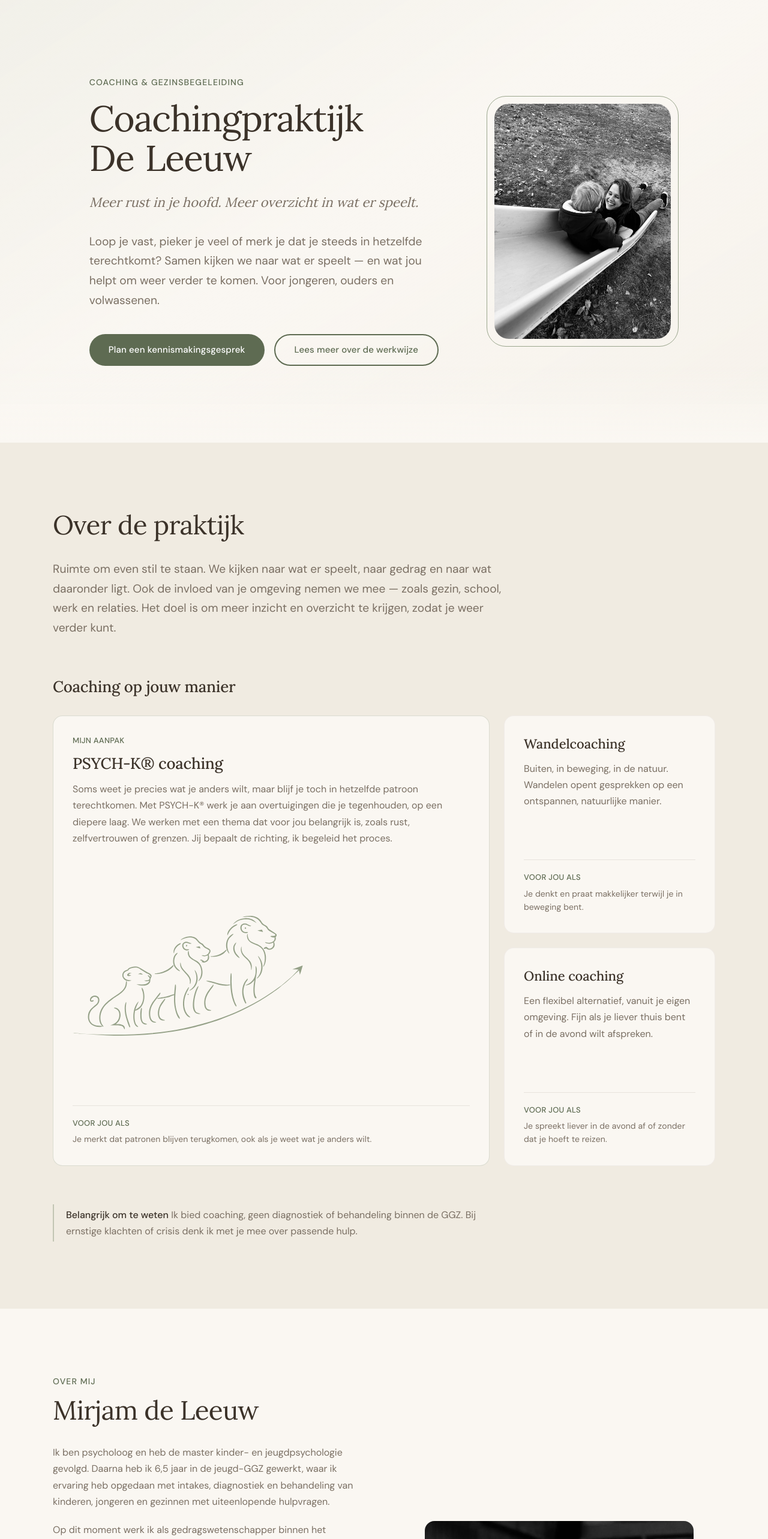
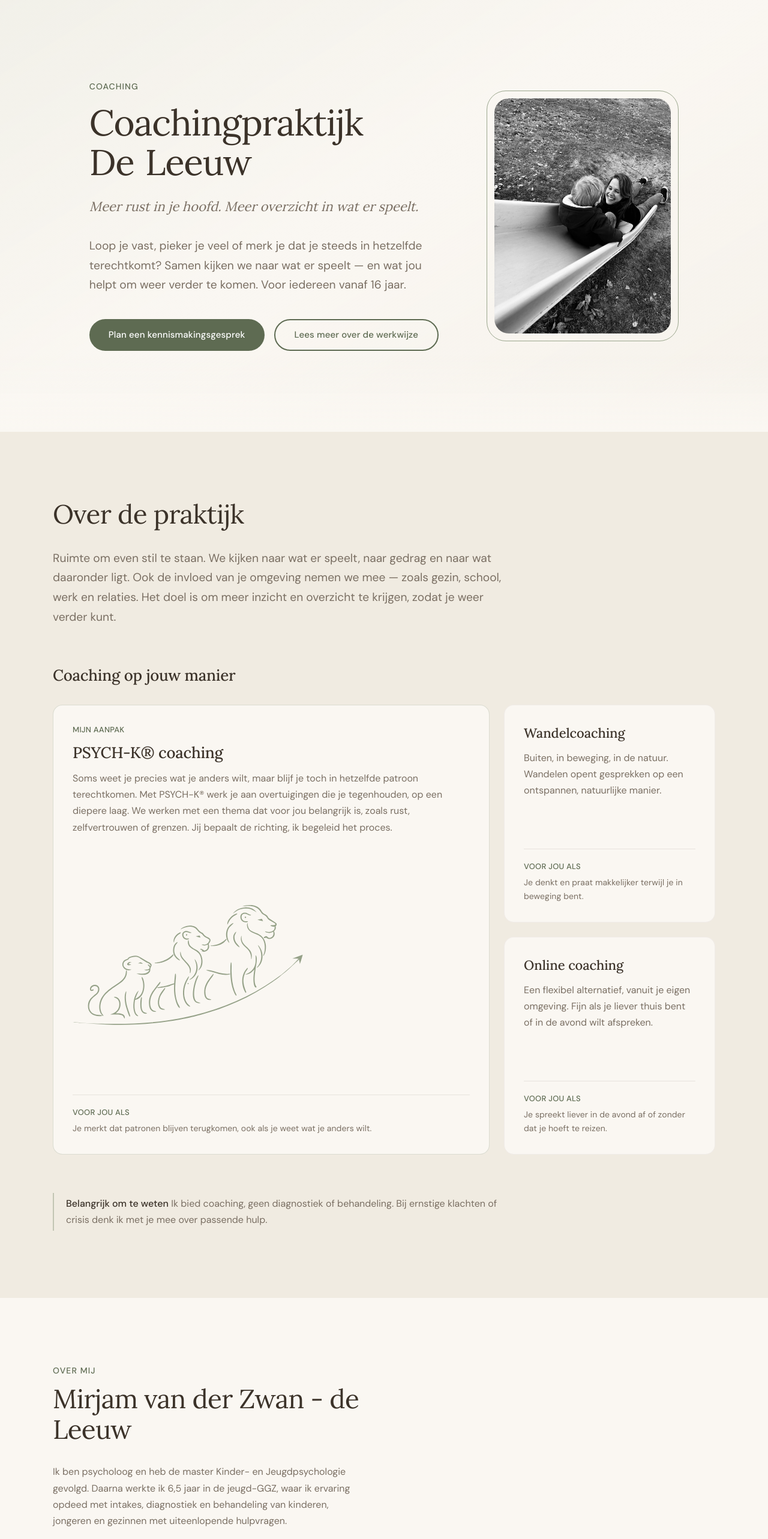
Before and after one commit to joostvdzwan/mirjam-de-leeuw, a Next.js app: page / in a window 1280 px wide. Shown: the part 80-2646 px from the top of the page at 60% size. Built offline with nearby package versions, Linux system fonts and the light colour scheme.

Commit message:
textual improvements

```diff
--- a/src/app/layout.tsx
+++ b/src/app/layout.tsx
@@ -32,7 +32,6 @@ export const metadata: Metadata = {
     "coaching jongeren",
     "systeemgerichte coaching",
     "online coaching",
-    "gezinsbegeleiding",
     "overprikkeling",
     "burn-out coaching",
   ],
@@ -120,7 +119,6 @@ export default function RootLayout({
     serviceType: [
       "Wandelcoaching",
       "Online coaching",
-      "Gezinsbegeleiding",
     ],
     priceRange: "€110 - €125",
   };
--- a/src/app/manifest.ts
+++ b/src/app/manifest.ts
@@ -4,7 +4,7 @@ export default function manifest(): MetadataRoute.Manifest {
   return {
     name: "Coachingpraktijk De Leeuw",
     short_name: "De Leeuw",
-    description: "Coaching & gezinsbegeleiding in Leiden",
+    description: "Coaching in Leiden",
     start_url: "/",
     display: "standalone",
     background_color: "#FAF7F2",
--- a/src/app/opengraph-image.tsx
+++ b/src/app/opengraph-image.tsx
@@ -74,7 +74,7 @@ export default async function OpenGraphImage() {
               color: "#3B3229",
             }}
           >
-            Coaching & Gezinsbegeleiding in Leiden
+            Coaching in Leiden
           </div>
           <div
             style={{
@@ -84,8 +84,8 @@ export default async function OpenGraphImage() {
               fontFamily: "Lora",
             }}
           >
-            Wandelcoaching, online coaching en systeemgerichte
-            gezinsbegeleiding voor jongeren, ouders en volwassenen.
+            Wandelcoaching, online coaching en PSYCH-K® coaching
+            voor iedereen vanaf 16 jaar.
           </div>
         </div>
 
--- a/src/components/Availability.tsx
+++ b/src/components/Availability.tsx
@@ -24,7 +24,7 @@ export default function Availability() {
           <div className="space-y-4">
             {availability.slots.map((slot) => (
               <div
-                key={`${slot.day}-${slot.format}`}
+                key={slot.day}
                 className="flex flex-wrap items-center justify-between gap-3 rounded-xl border border-brown/5 bg-cream px-6 py-5"
               >
                 <div>
@@ -35,20 +35,14 @@ export default function Availability() {
                     {slot.time}
                   </p>
                 </div>
-                <div className="flex items-center gap-x-2 max-sm:flex-col max-sm:items-start max-sm:gap-y-2">
-                  {slot.extra && (
-                    <span className="label-sm label-sm-medium rounded-full bg-sage/10 px-4 py-1.5 text-sage-dark">
-                      {slot.extra}
-                    </span>
-                  )}
-                  <span className="label-sm label-sm-medium rounded-full bg-sage/10 px-4 py-1.5 text-sage-dark">
-                    {slot.format}
-                  </span>
-
-                </div>
               </div>
             ))}
           </div>
+          {availability.note && (
+            <p className="body-sm body-sm-regular mt-4 text-brown-muted">
+              {availability.note}
+            </p>
+          )}
         </div>
       </MotionFadeIn>
     </SectionWrapper>
--- a/src/content/nl.json
+++ b/src/content/nl.json
@@ -1,6 +1,6 @@
 {
-  "siteTitle": "Coachingpraktijk De Leeuw — Coaching & Gezinsbegeleiding in Leiden",
-  "siteDescription": "Wandelcoaching en online coaching in Leiden. Praktische begeleiding voor jongeren, ouders en volwassenen. Kosteloos kennismakingsgesprek.",
+  "siteTitle": "Coachingpraktijk De Leeuw — Coaching in Leiden",
+  "siteDescription": "Wandelcoaching en online coaching in Leiden. Praktische begeleiding voor iedereen vanaf 16 jaar. Kosteloos kennismakingsgesprek.",
   "nav": {
     "links": [
       { "label": "Over de praktijk", "href": "#over-de-praktijk" },
@@ -14,9 +14,9 @@
   },
   "hero": {
     "title": ["Coachingpraktijk", "De Leeuw"],
-    "subtitle": "Coaching & Gezinsbegeleiding",
+    "subtitle": "Coaching",
     "tagline": "Meer rust in je hoofd. Meer overzicht in wat er speelt.",
-    "intro": "Loop je vast, pieker je veel of merk je dat je steeds in hetzelfde terechtkomt? Samen kijken we naar wat er speelt — en wat jou helpt om weer verder te komen. Voor jongeren, ouders en volwassenen.",
+    "intro": "Loop je vast, pieker je veel of merk je dat je steeds in hetzelfde terechtkomt? Samen kijken we naar wat er speelt — en wat jou helpt om weer verder te komen. Voor iedereen vanaf 16 jaar.",
     "ctaPrimary": "Plan een kennismakingsgesprek",
     "ctaSecondary": "Lees meer over de werkwijze",
     "imageAlt": "Wandelpad door de natuur — rustgevend groen landschap"
@@ -52,25 +52,28 @@
     },
     "disclaimer": {
       "heading": "Belangrijk om te weten",
-      "text": "Ik bied coaching, geen diagnostiek of behandeling binnen de GGZ. Bij ernstige klachten of crisis denk ik met je mee over passende hulp."
+      "text": "Ik bied coaching, geen diagnostiek of behandeling. Bij ernstige klachten of crisis denk ik met je mee over passende hulp."
     }
   },
   "aboutMe": {
     "sectionLabel": "Over mij",
-    "heading": "Mirjam de Leeuw",
+    "heading": "Mirjam van der Zwan - de Leeuw",
     "paragraphs": [
-      "Ik ben psycholoog en heb de master kinder- en jeugdpsychologie gevolgd. Daarna heb ik 6,5 jaar in de jeugd-GGZ gewerkt, waar ik ervaring heb opgedaan met intakes, diagnostiek en behandeling van kinderen, jongeren en gezinnen met uiteenlopende hulpvragen.",
-      "Op dit moment werk ik als gedragswetenschapper binnen het Jeugdteam. Daar denk ik inhoudelijk mee met mijn team over casuïstiek, ben ik betrokken bij (basis)diagnostiek en behandeling en draag ik bij aan de ontwikkeling van beleid en methodiek. In de afgelopen jaren heb ik veel ervaring opgebouwd in het werken met complexe hulpvragen en verschillende systemen rondom gezinnen.",
-      "Tegelijkertijd merkte ik — zowel in de GGZ als in mijn huidige werk — dat het zorgsysteem vaak is ingericht op classificaties en lange trajecten. De werkdruk is hoog en wachtlijsten lopen op, terwijl veel mensen juist geholpen zijn met eerder stilstaan, overzicht krijgen en praktische handvatten.",
-      "De wens om een eigen praktijk te starten was er al langer. In PSYCH-K® kwam voor mij veel samen van waar ik in geloof: werken op een diepere laag, maar wel praktisch en zonder dat het zwaar hoeft te worden. Dat maakt dat ik, naast mijn huidige baan, mijn eigen praktijk ben gestart.",
-      "In mijn werk kijk ik verder dan gedrag alleen. We onderzoeken samen patronen, overtuigingen en automatische reacties, en wat jou helpt om weer meer rust en richting te ervaren. Ik werk laagdrempelig, betrokken en praktisch — geen standaardtraject, maar afgestemd op wat jij nodig hebt.",
-      "Naast mijn werk ben ik moeder van twee jonge kinderen. Dat helpt me relativeren: vastlopen hoort bij het leven. Je hoeft het alleen niet alleen te doen."
+      "Ik ben psycholoog en heb de master Kinder- en Jeugdpsychologie gevolgd. Daarna werkte ik 6,5 jaar in de jeugd-GGZ, waar ik ervaring opdeed met intakes, diagnostiek en behandeling van kinderen, jongeren en gezinnen met uiteenlopende hulpvragen.",
+      "Vervolgens werkte ik als gedragswetenschapper binnen een Jeugdteam. Daar dacht ik mee bij uiteenlopende casuïstiek, was ik betrokken bij diagnostiek en behandeling en droeg ik bij aan beleid en methodiek.",
+      "In beide werkvelden heb ik veel geleerd over gedrag, ontwikkeling en de invloed van de omgeving. Tegelijkertijd merkte ik steeds vaker dat ik anders wilde werken. Minder vanuit classificaties en vaste trajecten, en meer vanuit de vraag: wat ligt er onder datgene waar iemand steeds tegenaan loopt, en wat is er nodig om daadwerkelijk iets te veranderen?",
+      "Op dat moment kwam PSYCH-K® op mijn pad. Voor mij vielen daarin verschillende dingen samen. We weten vaak heel goed wat we anders zouden willen, maar toch lukt het niet altijd om dat ook te voelen of te doen. Overtuigingen en automatische patronen kunnen daar een belangrijke rol in spelen. Juist die laag miste ik soms in de manier waarop ik tot dan toe gewend was te werken.",
+      "PSYCH-K® richt zich op het herkennen en veranderen van belemmerende overtuigingen. Met behulp van onder andere spiertesten en balansprocessen onderzoeken we wat onbewust meespeelt en werken we aan overtuigingen die beter passen bij hoe je wilt denken, voelen en handelen. Wat mij daarin aanspreekt, is dat er op een diepere laag gewerkt wordt, terwijl de methode tegelijkertijd praktisch en toegankelijk is.",
+      "PSYCH-K® gaf daarmee richting aan een wens die al langer bestond: een eigen praktijk waarin ik mijn psychologische achtergrond kan combineren met een manier van begeleiden die beter past bij mijn visie op verandering.",
+      "In mijn praktijk is PSYCH-K® daarom een belangrijke methode, maar niet de enige vorm van begeleiding. Soms past een gesprek beter, soms wandelcoaching of online coaching. We kijken naar wat jij nodig hebt, zonder vast standaardtraject.",
+      "Ik werk betrokken, laagdrempelig en praktisch, met aandacht voor wat er onder de oppervlakte meespeelt én voor wat je in het dagelijks leven verder helpt.",
+      "Naast mijn werk ben ik moeder van twee jonge kinderen. Dat helpt me relativeren: vastlopen hoort soms bij het leven. Je hoeft het alleen niet alleen te doen."
     ],
     "credentials": [
-      "SKJ geregistreerd – 130005177"
+      "SKJ-geregistreerd – 130005177"
     ],
     "quote": "Gedrag is vaak een signaal van wat iemand nodig heeft.",
-    "imageAlt": "Mirjam de Leeuw — wandelend in de natuur"
+    "imageAlt": "Mirjam van der Zwan - de Leeuw — wandelend in de natuur"
   },
   "forWhom": {
     "sectionLabel": "Voor wie",
@@ -174,10 +177,11 @@
     "sectionLabel": "Beschikbaarheid",
     "heading": "Momenten voor gesprekken",
     "slots": [
-      { "day": "Zaterdagochtend", "time": "09:00 – 13:00", "format": "Wandelcoaching", "extra": "PSYCH-K® coaching" },
-      { "day": "Dinsdagavond", "time": "20:00 – 22:00", "format": "Online coaching" },
-      { "day": "Woensdagavond", "time": "20:00 – 22:00", "format": "Online coaching" }
-    ]
+      { "day": "Dinsdag", "time": "09:00 – 17:00" },
+      { "day": "Donderdag", "time": "09:00 – 17:00" },
+      { "day": "Zaterdagochtend", "time": "09:00 – 13:00" }
+    ],
+    "note": "*Avonden op aanvraag"
   },
   "coreValues": {
     "sectionLabel": "Kernwaarden",
@@ -228,7 +232,7 @@
   },
   "footer": {
     "practiceName": "Coachingpraktijk De Leeuw",
-    "tagline": "Coaching & Gezinsbegeleiding",
+    "tagline": "Coaching",
     "location": "Leiden en omgeving",
     "email": "mirjam@deleeuw.nl",
     "disclaimer": "Coachingpraktijk De Leeuw biedt coaching en geen diagnostiek, behandeling of crisisinterventie.",
```
